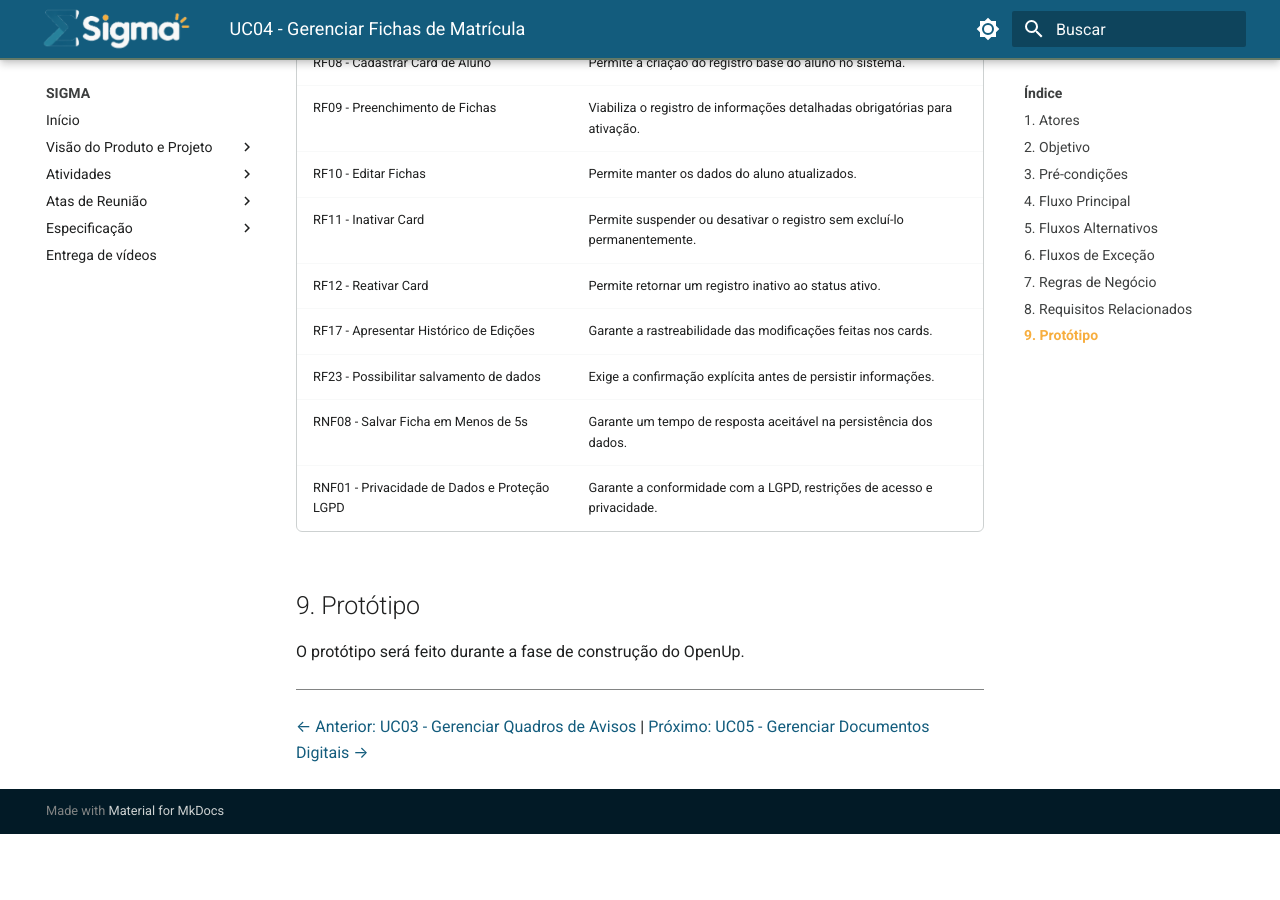
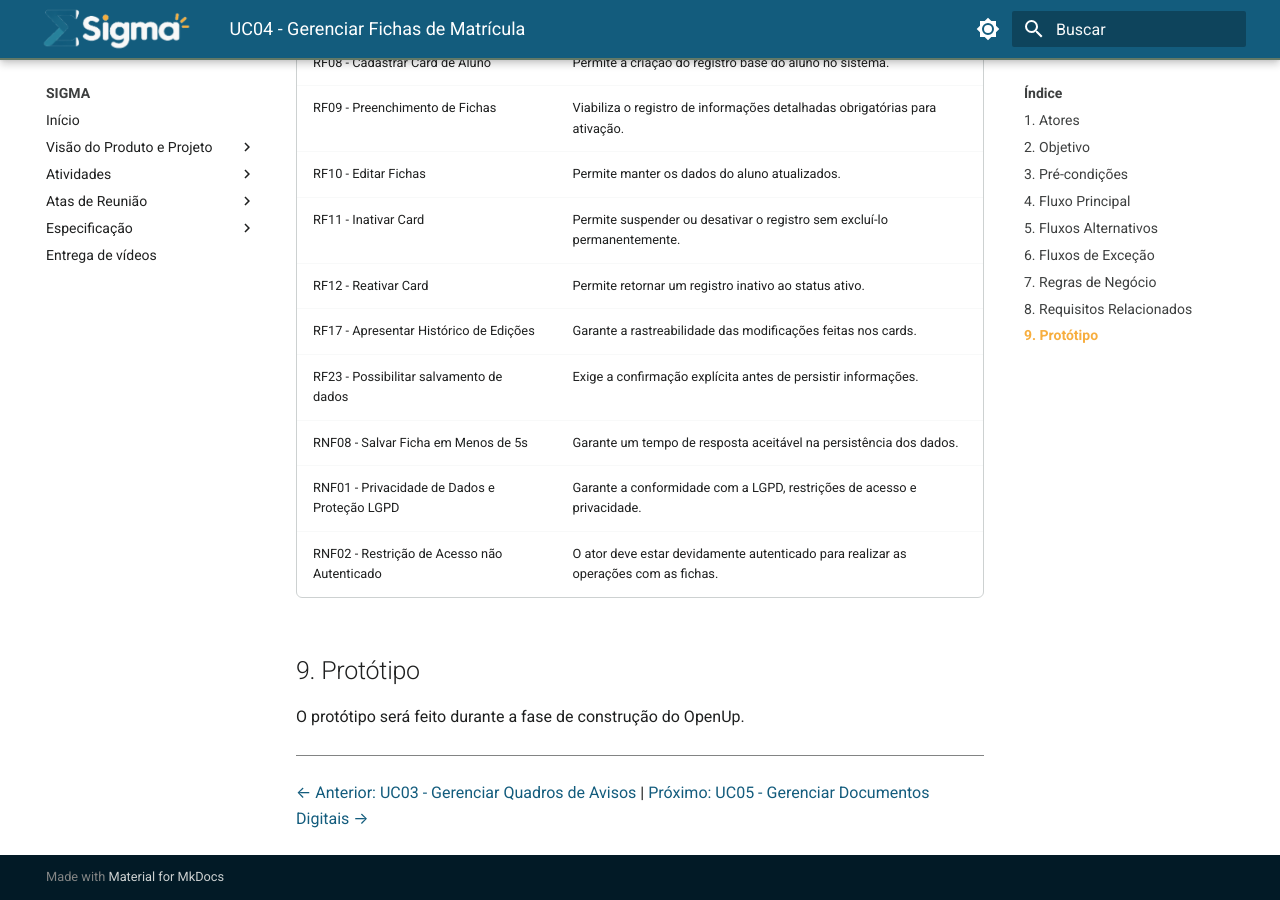
Before and after one commit to mdsreq-fga-unb/REQ-2026.2-T01-Sigma, an MkDocs documentation site: the page built from docs/doc-visao/casos-uso/uc04.md, in a window 1280 px wide and 900 px high, scrolled down 4325 px. Built offline with MkDocs 1.6.1 and Material for MkDocs 9.7.7, drawn with Linux system fonts in a browser that asks for light colours; before the commit the page ends 5159 px from its top, so only the background shows below that.

```diff
--- a/docs/doc-visao/casos-uso/uc04.md
+++ b/docs/doc-visao/casos-uso/uc04.md
@@ -126,6 +126,7 @@
 | RF23 - Possibilitar salvamento de dados | Exige a confirmação explícita antes de persistir informações. |
 | RNF08 - Salvar Ficha em Menos de 5s | Garante um tempo de resposta aceitável na persistência dos dados. |
 | RNF01 - Privacidade de Dados e Proteção LGPD | Garante a conformidade com a LGPD, restrições de acesso e privacidade. |
+| RNF02 - Restrição de Acesso não Autenticado | O ator deve estar devidamente autenticado para realizar as operações com as fichas. |
 
 ## 9. Protótipo
 
```
